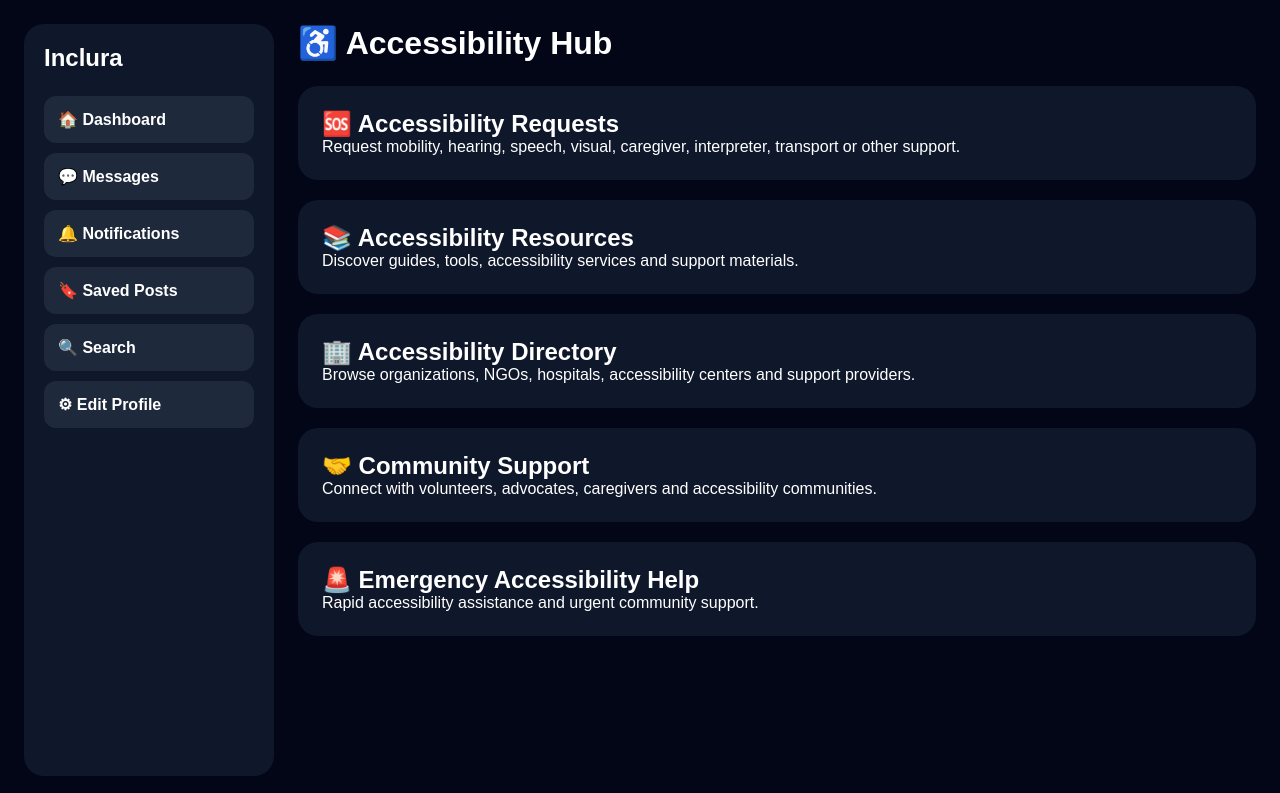
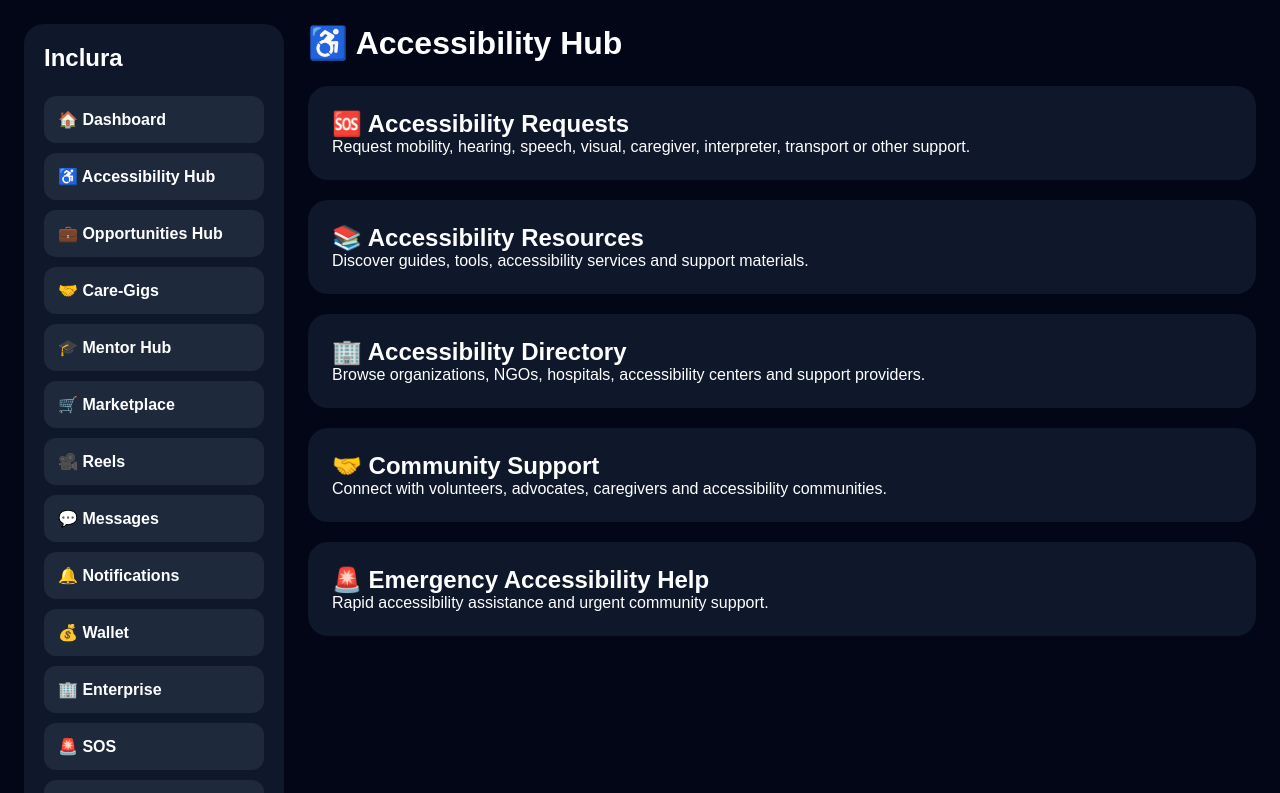
Before and after one commit to inclurah-png/inclura-web, a React (Vite) app: page /accessibility in a window 1280 px wide. Shown: the top 793 px of the page. Built offline with nearby package versions, Linux system fonts and the light colour scheme; no server answers.

Commit message:
Update DashboardSidebar.jsx

```diff
--- a/src/components/DashboardSidebar.jsx
+++ b/src/components/DashboardSidebar.jsx
@@ -16,15 +16,17 @@ function DashboardSidebar() {
   return (
     <div
       style={{
-        width: "250px",
+        width: "260px",
         background: "#0f172a",
         padding: "20px",
         borderRadius: "20px",
+        overflowY: "auto",
       }}
     >
       <h2
         style={{
           marginBottom: "24px",
+          color: "white",
         }}
       >
         Inclura
@@ -39,6 +41,48 @@ function DashboardSidebar() {
 
       <div
         style={itemStyle}
+        onClick={() => navigate("/accessibility")}
+      >
+        ♿ Accessibility Hub
+      </div>
+
+      <div
+        style={itemStyle}
+        onClick={() => navigate("/opportunities")}
+      >
+        💼 Opportunities Hub
+      </div>
+
+      <div
+        style={itemStyle}
+        onClick={() => navigate("/care-gigs")}
+      >
+        🤝 Care-Gigs
+      </div>
+
+      <div
+        style={itemStyle}
+        onClick={() => navigate("/mentor-hub")}
+      >
+        🎓 Mentor Hub
+      </div>
+
+      <div
+        style={itemStyle}
+        onClick={() => navigate("/marketplace")}
+      >
+        🛒 Marketplace
+      </div>
+
+      <div
+        style={itemStyle}
+        onClick={() => navigate("/reels")}
+      >
+        🎥 Reels
+      </div>
+
+      <div
+        style={itemStyle}
         onClick={() => navigate("/messages")}
       >
         💬 Messages
@@ -49,6 +93,27 @@ function DashboardSidebar() {
         onClick={() => navigate("/notifications")}
       >
         🔔 Notifications
+      </div>
+
+      <div
+        style={itemStyle}
+        onClick={() => navigate("/wallet")}
+      >
+        💰 Wallet
+      </div>
+
+      <div
+        style={itemStyle}
+        onClick={() => navigate("/enterprise")}
+      >
+        🏢 Enterprise
+      </div>
+
+      <div
+        style={itemStyle}
+        onClick={() => navigate("/sos")}
+      >
+        🚨 SOS
       </div>
 
       <div
```
